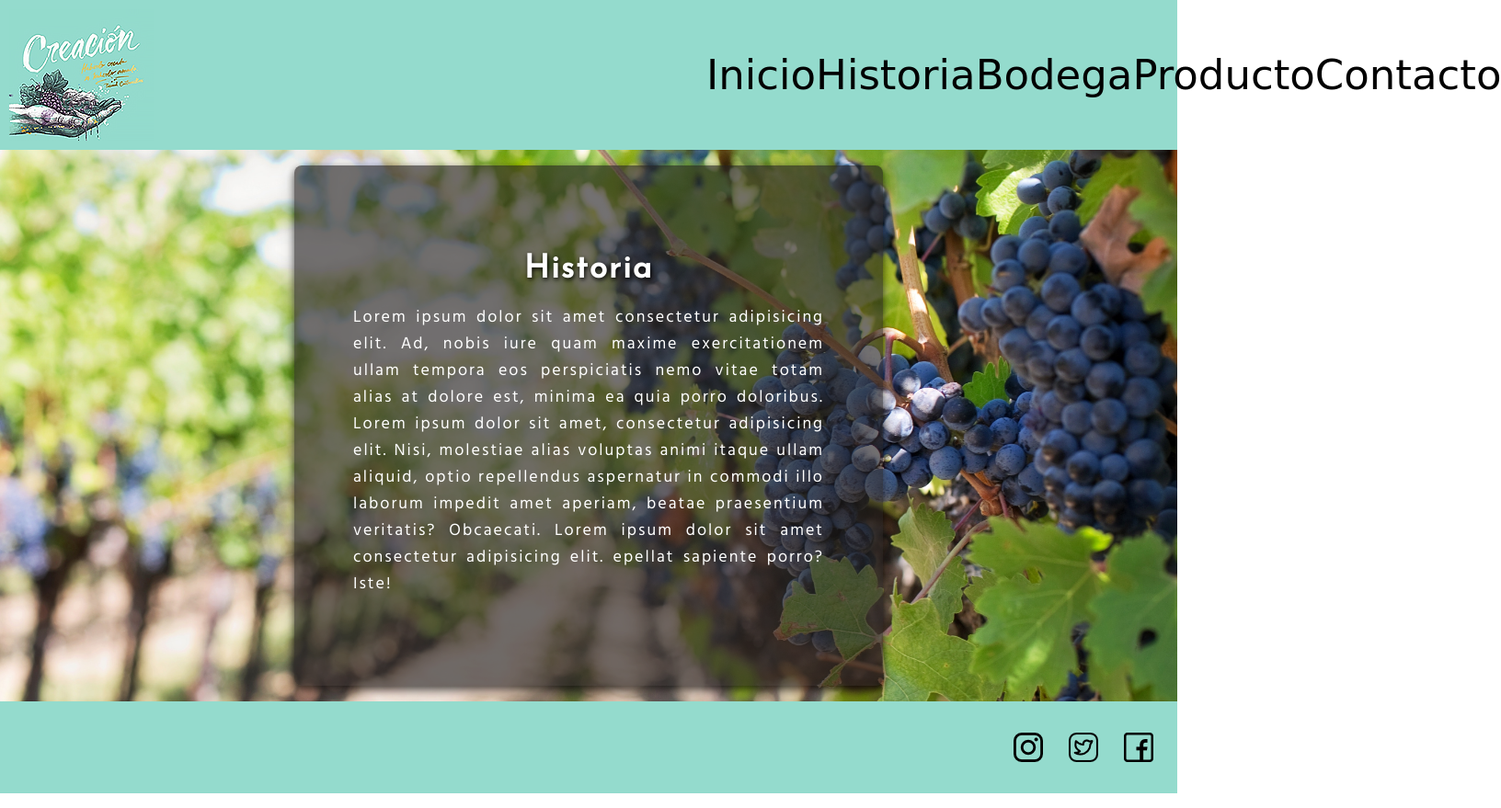
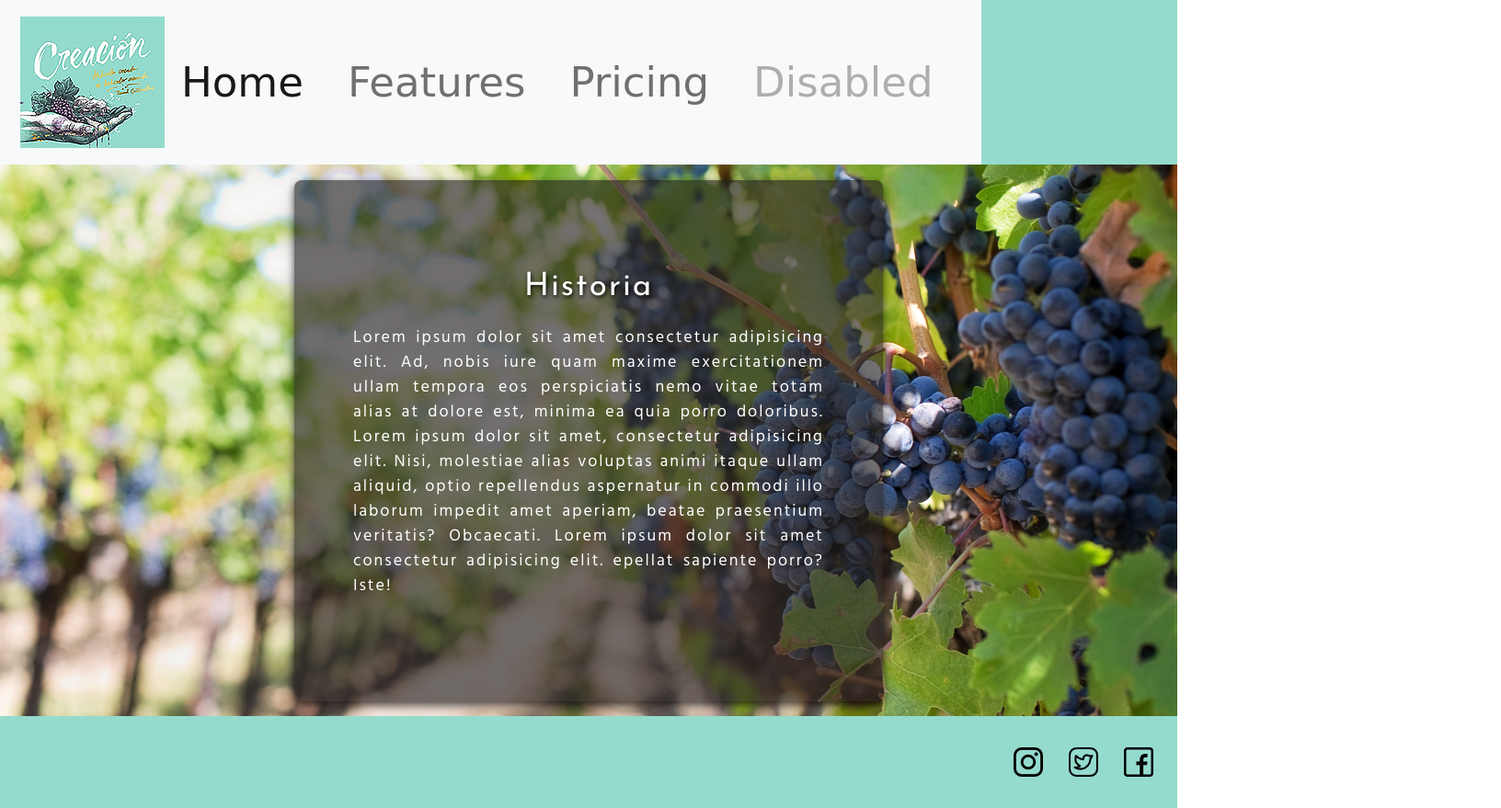
Before and after one commit to ncastrovillari/desafio-final, a plain HTML site: page pages/historia.html in a window 1280 px wide. Shown: the whole page at 92% size, 1632 px wide, since content can reach past the window. Drawn offline with nearby package versions, Linux system fonts and the light colour scheme; a web font is replaced by a local one.

Commit message:
bootstrap agregado a index

```diff
--- a/css/style.css
+++ b/css/style.css
@@ -32,9 +32,23 @@
     padding-right: 20px;
 }
 
+.nav-item {
+    margin-right: 2rem;
+    color: black;
+}
+
+.nav-link {
+    color: black;
+}
+
+.navbar-nav{
+    color: black;
+}
+
 .list-element-bodega:hover {
     transform: scale(1.3);
     transition: all 0.3s;
+    color: black;
 }
 
 .list-bodega {
--- a/pages/historia.html
+++ b/pages/historia.html
@@ -6,38 +6,46 @@
     <meta http-equiv="X-UA-Compatible" content="IE=edge">
     <meta name="viewport" content="width=device-width, initial-scale=1.0">
     <link rel="shortcut icon" href="../assets/favicon.ico" type="image/x-icon">
+    <link href="https://cdn.jsdelivr.net/npm/bootstrap@5.1.3/dist/css/bootstrap.min.css" rel="stylesheet"
+        integrity="sha384-1BmE4kWBq78iYhFldvKuhfTAU6auU8tT94WrHftjDbrCEXSU1oBoqyl2QvZ6jIW3" crossorigin="anonymous">
     <link rel="stylesheet" href="../css/style.css">
     <link rel="preconnect" href="https://fonts.googleapis.com">
     <link rel="preconnect" href="https://fonts.gstatic.com" crossorigin>
     <link href="https://fonts.googleapis.com/css2?family=Hind&family=Josefin+Sans&family=Square+Peg&display=swap"
         rel="stylesheet">
     <link rel="stylesheet" href="https://cdnjs.cloudflare.com/ajax/libs/animate.css/4.1.1/animate.min.css" />
+    <meta name="viewport" content="initial-scale=1.0">
     <title>Bodega Creación | Historia</title>
 </head>
 
 <body>
     <header class="header-bodega">
+        <nav class="navbar navbar-expand-lg navbar-light bg-light">
+            <div class="container-fluid">
                 <div class="div-logo">
-            <a link rel="index" href="../index.html" title="Inicio"> <img class="header-logo" src="../assets/logo.png"
-                    alt="Logo"> </a> </div>
-        <nav class="nav-bodega">
-            <ul class="list-bodega">
-                <li class="list-element-bodega">
-                    <a href="../index.html">Inicio</a>
+                    <a link rel="index" href="index.html" title="Inicio"> <img class="header-logo" src="../assets/logo.png"
+                            alt="Logo"> </a>
+                </div>
+              <button class="navbar-toggler" type="button" data-bs-toggle="collapse" data-bs-target="#navbarNav" aria-controls="navbarNav" aria-expanded="false" aria-label="Toggle navigation">
+                <span class="navbar-toggler-icon"></span>
+              </button>
+              <div class="collapse navbar-collapse" id="navbarNav">
+                <ul class="navbar-nav">
+                  <li class="nav-item">
+                    <a class="nav-link active" aria-current="page" href="#">Home</a>
                   </li>
-                <li class="list-element-bodega">
-                    <a href="historia.html">Historia</a>
+                  <li class="nav-item">
+                    <a class="nav-link" href="#">Features</a>
                   </li>
-                <li class="list-element-bodega">
-                    <a href="bodega.html">Bodega</a>
+                  <li class="nav-item">
+                    <a class="nav-link" href="#">Pricing</a>
                   </li>
-                <li class="list-element-bodega">
-                    <a href="producto.html">Producto</a>
-                </li>
-                <li class="list-element-bodega">
-                    <a href="contacto.html">Contacto</a>
+                  <li class="nav-item">
+                    <a class="nav-link disabled">Disabled</a>
                   </li>
                 </ul>
+              </div>
+            </div>
           </nav>
     </header>
 
@@ -73,6 +81,13 @@
         <a class="redes-footer" title="Facebook" href="https://www.facebook.com" target="_blank" alt="Facebook">
             <img src="../assets/facebook.png"></a>
     </footer>
+
+    <script src="https://cdn.jsdelivr.net/npm/@popperjs/core@2.10.2/dist/umd/popper.min.js"
+        integrity="sha384-7+zCNj/IqJ95wo16oMtfsKbZ9ccEh31eOz1HGyDuCQ6wgnyJNSYdrPa03rtR1zdB" crossorigin="anonymous">
+    </script>
+    <script src="https://cdn.jsdelivr.net/npm/bootstrap@5.1.3/dist/js/bootstrap.min.js"
+        integrity="sha384-QJHtvGhmr9XOIpI6YVutG+2QOK9T+ZnN4kzFN1RtK3zEFEIsxhlmWl5/YESvpZ13" crossorigin="anonymous">
+    </script>
 </body>
 
 </html>
```
Also changed, not shown: index.html (+12 -28 lines), pages/bodega.html (+0 -1 lines), pages/contacto.html (+0 -1 lines), pages/producto.html (+0 -2 lines). Lines whose indentation alone changed are shown as unchanged.
